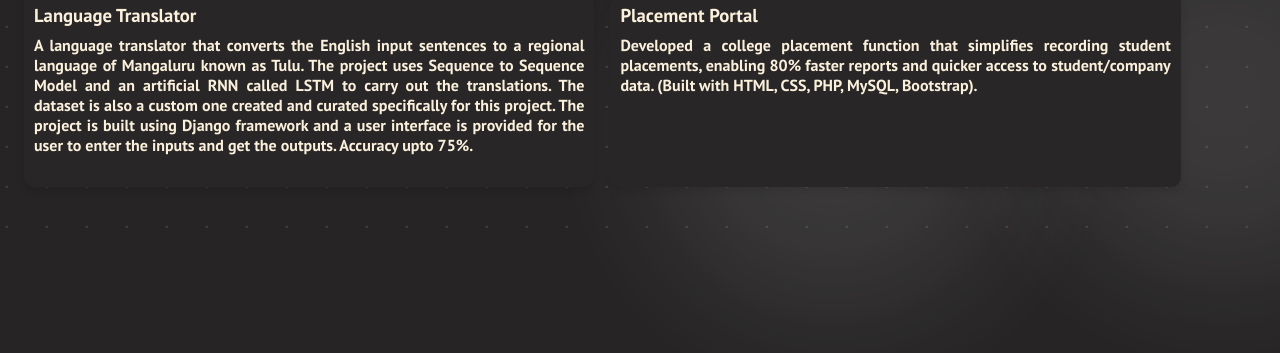
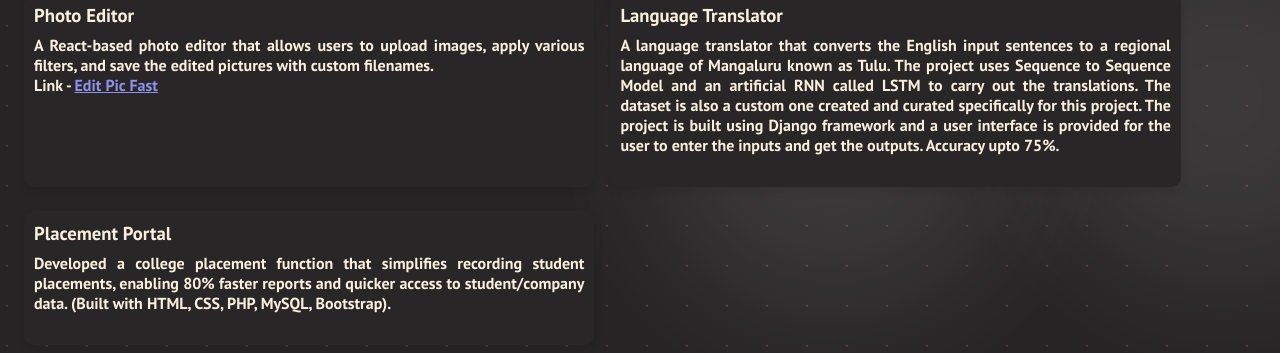
Before and after one commit to KarthikAdyar/portfolio, a website: page index.html in a window 1280 px wide. Shown: the part 621-974 px from the top of the page. Before the commit the page ends 872 px from the top, so only its background shows below. Drawn offline with Linux system fonts and the light colour scheme.

Commit message:
Added a new Project

```diff
--- a/index.html
+++ b/index.html
@@ -127,6 +127,13 @@
 
     <div class="flex-rule">
       <div class="card hoverEffect-2">
+        <h3>Photo Editor</h3>
+        <h4>
+          A React-based photo editor that allows users to upload images, apply various filters, and save the edited pictures with custom filenames.
+          <br />Link - <a href="https://karthikadyar.github.io/PicEdit/" target="_blank" rel="noopener noreferrer">Edit Pic Fast</a>
+        </h4>
+      </div>
+      <div class="card hoverEffect-2">
         <h3>Language Translator</h3>
         <h4>
           A language translator that converts the English input sentences to a regional language of Mangaluru known as
--- a/index.scss
+++ b/index.scss
@@ -168,6 +168,10 @@
   opacity: 1; /* Light effect behind the card */
 }
 
+a:link , a:-webkit-any-link , a:visited{
+  color: rgb(143, 143, 236)
+}
+
   .header-style {
     text-decoration: underline;
     text-decoration-style: dashed;
```
Also changed, not shown: index.css, 1 other file.
